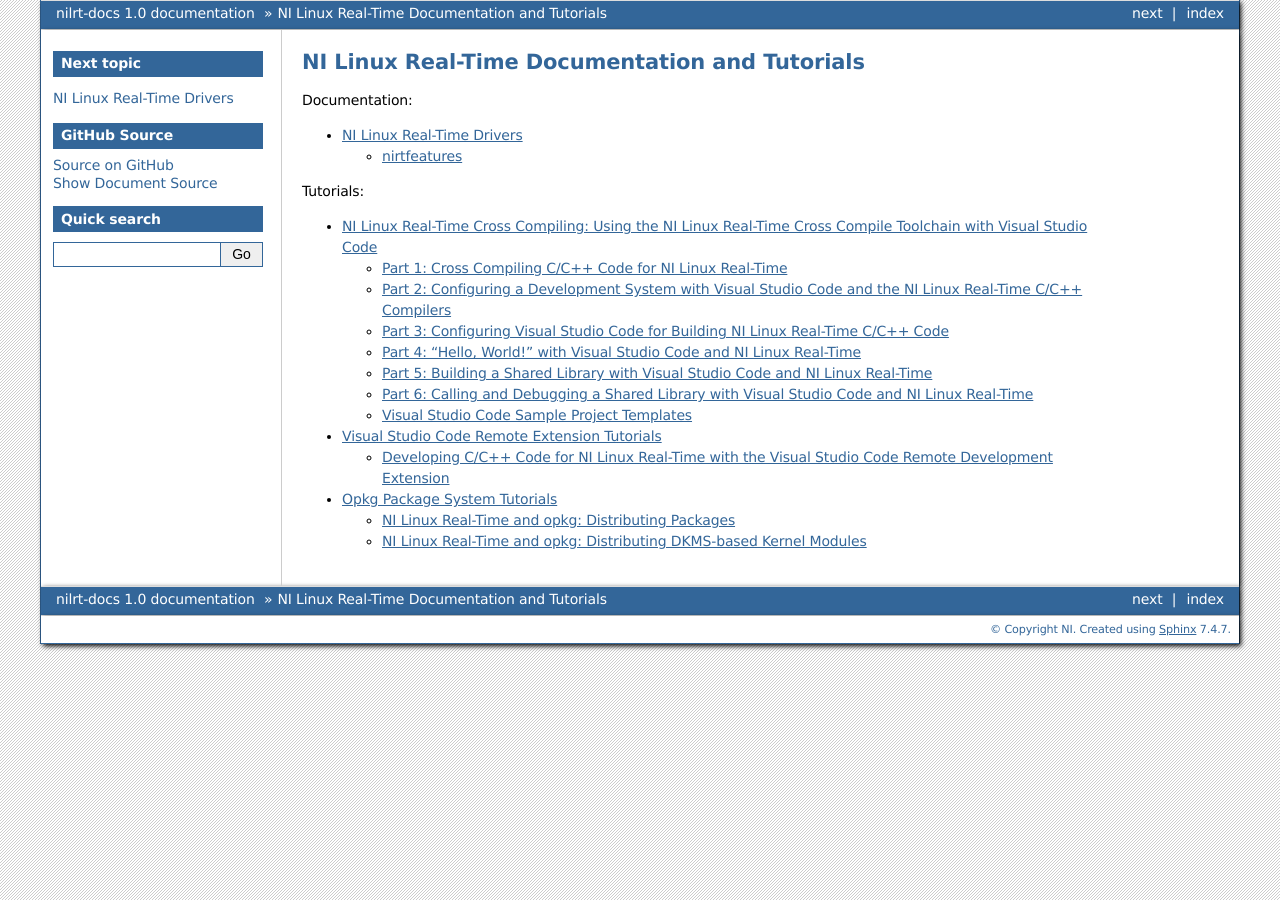
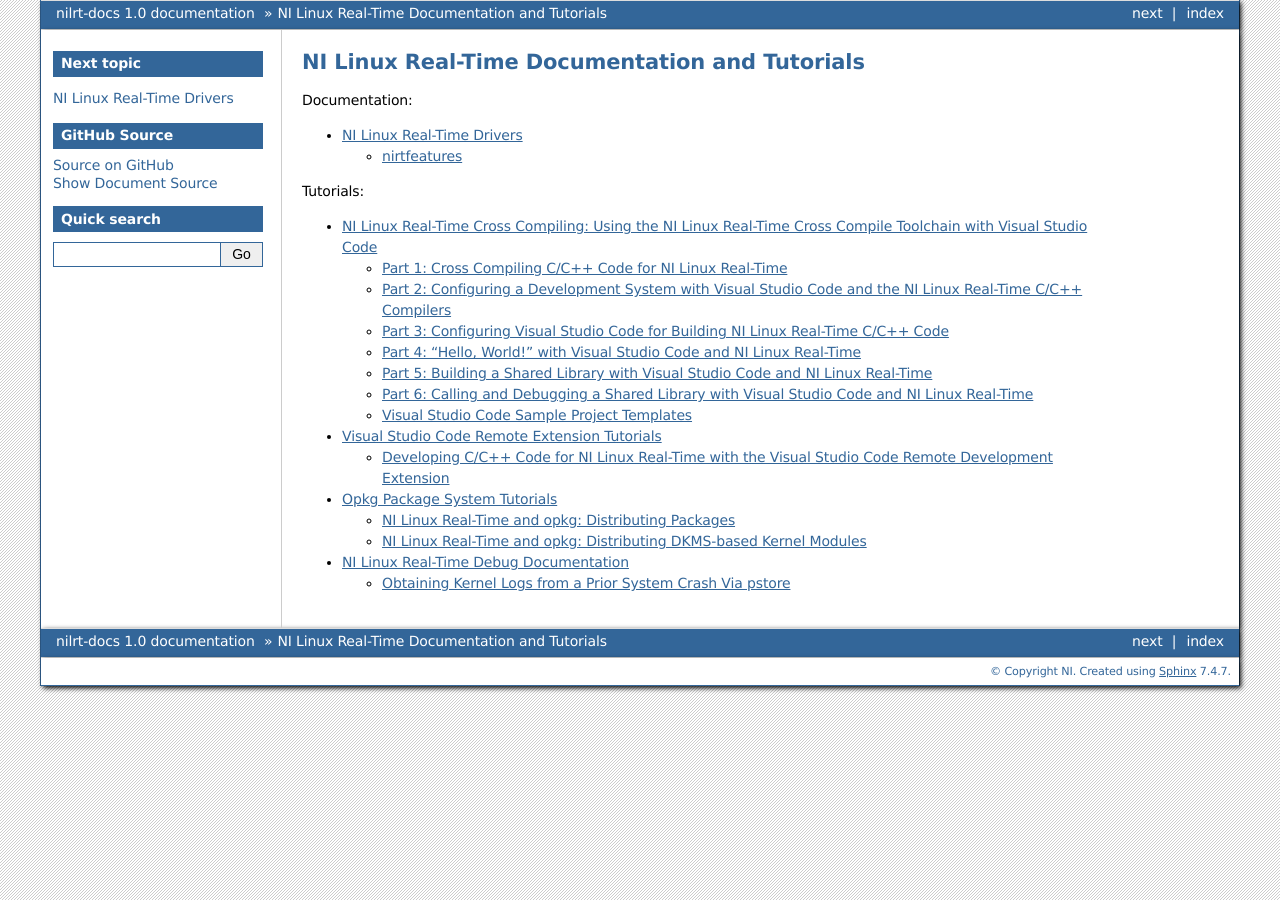
Before and after one commit to ni/nilrt-docs, a Sphinx documentation site: the page built from docs/source/index.rst, in a window 1280 px wide. Built offline with Sphinx 7.4.7, drawn with Linux system fonts in a browser that asks for light colours; some of the changed lines change nothing that is shown.

Commit message:
Document pstore-save mechanism for support purposes.
We have a mechanism to obtain kernel logs from
kernel crashes after a system reboot. This adds
documentation that we can point support or customers
to for finding those logs.

Signed-off-by: Charlie Johnston <charlie.johnston@ni.com>

```diff
--- a/docs/source/index.rst
+++ b/docs/source/index.rst
@@ -16,3 +16,4 @@
    cross_compile/cross_compile_index
    remote/vscode_remote_index
    opkg/opkg_tutorials_index
+   troubleshooting/troubleshooting_index
--- /dev/null
+++ b/docs/source/troubleshooting/pstore.rst
@@ -0,0 +1,26 @@
+==========================================================
+Obtaining Kernel Logs from a Prior System Crash Via pstore
+==========================================================
+
+Description
+============
+On Linux, the dmesg log (i.e., the log printed from the `dmesg` command) is the kernel message buffer. Any `printk` kernel message logs end up here. \
+When the kernel crashes, a stack trace is printed to the kernel message buffer. Unfortunately, a crash typically means the system reboots which will \
+wipe out any values in the kernel message buffer.
+
+On x64 platforms, the last lines of the kernel message buffer can be placed into EFI variable storage via the pstore mechanism when a kernel crash occurs; this allows them to be retrieved on next boot.
+
+As of NI Linux Real-Time 21.3, the system will automatically copy logs out of EFI storage into the `/var/lib/pstore/[YYYYMMDD_hhmmss]/` directory. \
+Reconstructed dmesg information will be files named dmesg-001.txt, where 001 is the numeric count of the "oops" (it's possible for there to be multiple \
+"oops"es from different CPU cores).
+
+If a kernel crash occurred and dmesg information was reconstructed, messages will be printed to the kernel message buffer and system log of the \
+current boot. For example:
+
+::
+
+    admin@NI-cRIO-9035-01234567:~# cat /var/log/messages | grep pstore-save
+    2022-08-19T20:50:04.921+00:00 NI-cRIO-9035-01234567 [    1.143127] pstore-save: Saving prior dmesg from crash to /var/lib/pstore/20220819_204926
+
+This implementation of saving logs from `pstore` is intended to mimic `systemd-pstore` on systems which have `systemd` enabled. However, this implementation is simpler \
+and there may be differences in behavior.
--- /dev/null
+++ b/docs/source/troubleshooting/troubleshooting_index.rst
@@ -0,0 +1,10 @@
+======================================
+NI Linux Real-Time Debug Documentation
+======================================
+
+.. toctree::
+   :maxdepth: 2
+   :caption: Contents:
+   :glob:
+
+   ./*
```
